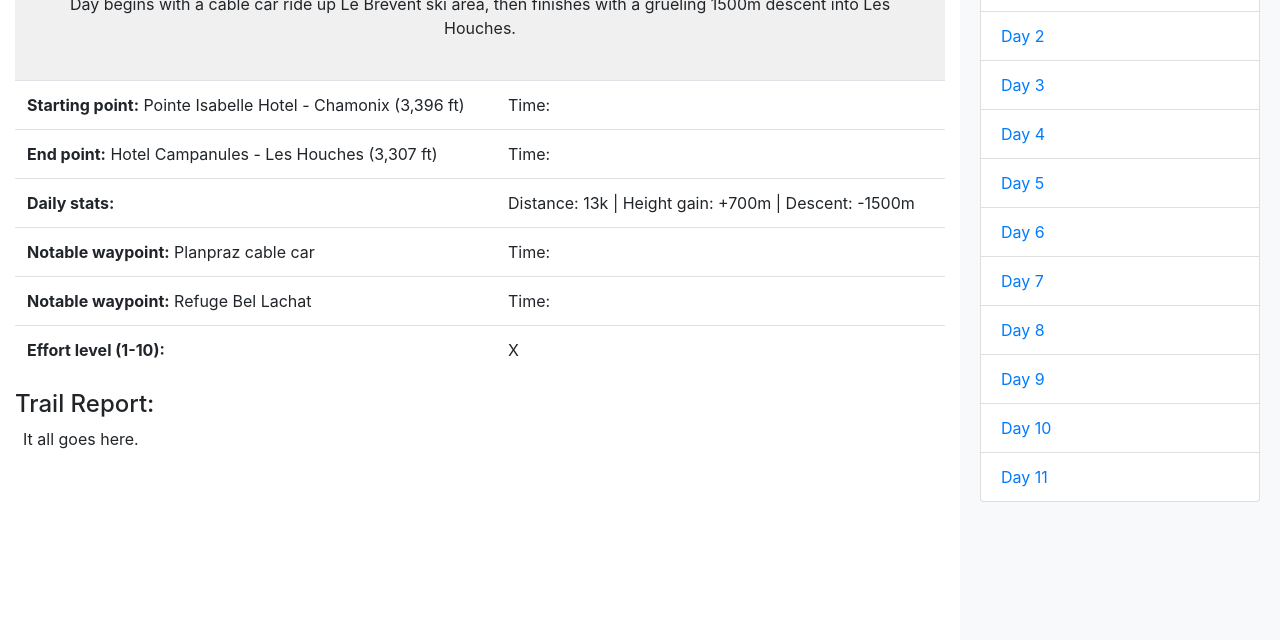
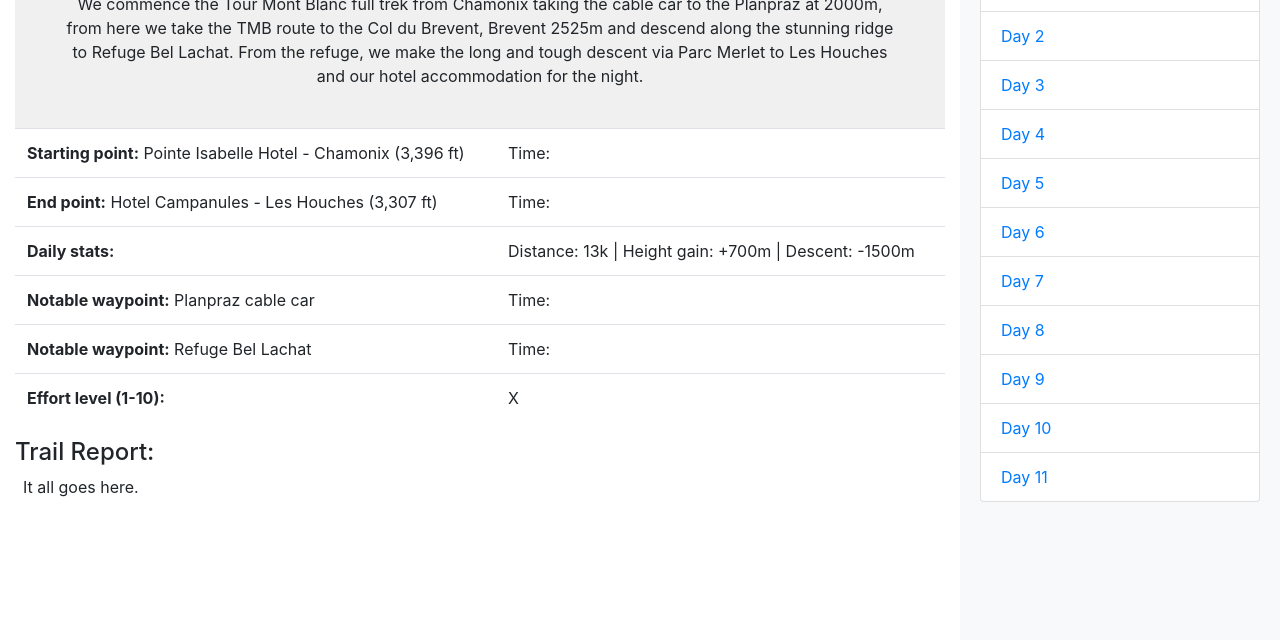
Before and after one commit to cpoff/tmb-travelogue, a website: page public/dailies/day1.html in a window 1280 px wide. Shown: the part 160-800 px from the top of the page. Drawn offline with nearby package versions, Linux system fonts and the light colour scheme.

Commit message:
minor change

```diff
--- a/public/dailies/day1.html
+++ b/public/dailies/day1.html
@@ -63,7 +63,7 @@
                 <div class="feature-area pb-4">
                     <!-- Feature content specific to the day -->
                     <h2>Day 1: Chamonix to Les Houches</h2>
-                    <p>Day begins with a cable car ride up Le Brevent ski area, then finishes with a grueling 1500m descent into Les Houches.</p>
+                    <p>We commence the Tour Mont Blanc full trek from Chamonix taking the cable car to the Planpraz at 2000m, from here we take the TMB route to the Col du Brevent, Brevent 2525m and descend along the stunning ridge to Refuge Bel Lachat. From the refuge, we make the long and tough descent via Parc Merlet to Les Houches and our hotel accommodation for the night.</p>
                     <!-- <img src="dayX-image.jpg" alt="Day X Image" class="img-fluid"> -->
                 </div>
 
```
